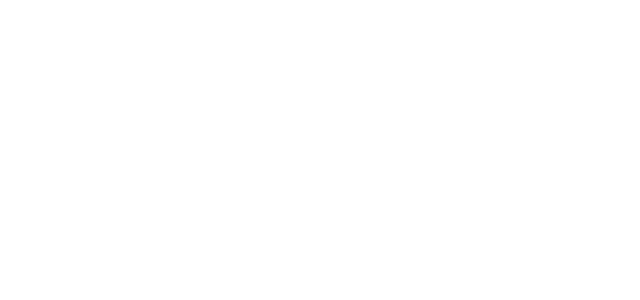
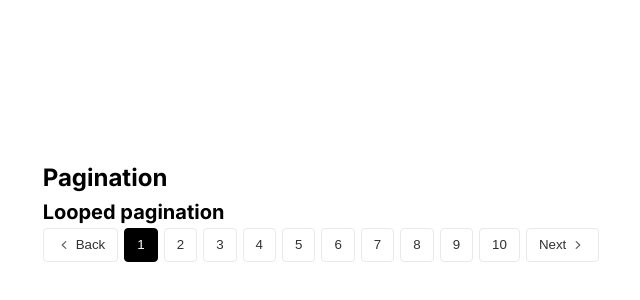
Before and after one commit to holyPaladu/pagination, a React (Vite) app: page / in a window 1280 px wide. Shown: the part 188-488 px from the top of the page, without its empty margins (319-959 px from the left). Built offline with nearby package versions, Linux system fonts and the light colour scheme.

Commit message:
output in App my looped pagination

```diff
--- /dev/null
+++ b/src/app/App.module.scss
@@ -0,0 +1,28 @@
+.main {
+  display: flex;
+  width: 100%;
+  height: 100dvh;
+  justify-content: center;
+  align-items: center;
+
+  &__wrapper {
+    display: flex;
+    flex-direction: column;
+    gap: var(--spacing-md);
+  }
+
+  &__title {
+    font-size: calc(var(--size-base) * 1.5);
+    font-weight: 700;
+  }
+
+  &__section {
+    display: flex;
+    flex-direction: column;
+    gap: var(--spacing-sm);
+
+    h2 {
+      font-size: var(--size-xl);
+    }
+  }
+}
--- a/src/app/App.tsx
+++ b/src/app/App.tsx
@@ -1,9 +1,19 @@
 import "./styles/index.scss";
+import styles from "./App.module.scss";
+import { Pagination } from "../features/Pagination";
 
 function App() {
   return (
     <>
-      <div></div>
+      <main className={styles.main}>
+        <div className={styles.main__wrapper}>
+          <h1 className={styles.main__title}>Pagination</h1>
+          <section className={styles.main__section}>
+            <h2>Looped pagination</h2>
+            <Pagination totalPages={10} isLooped={true} />
+          </section>
+        </div>
+      </main>
     </>
   );
 }
```
